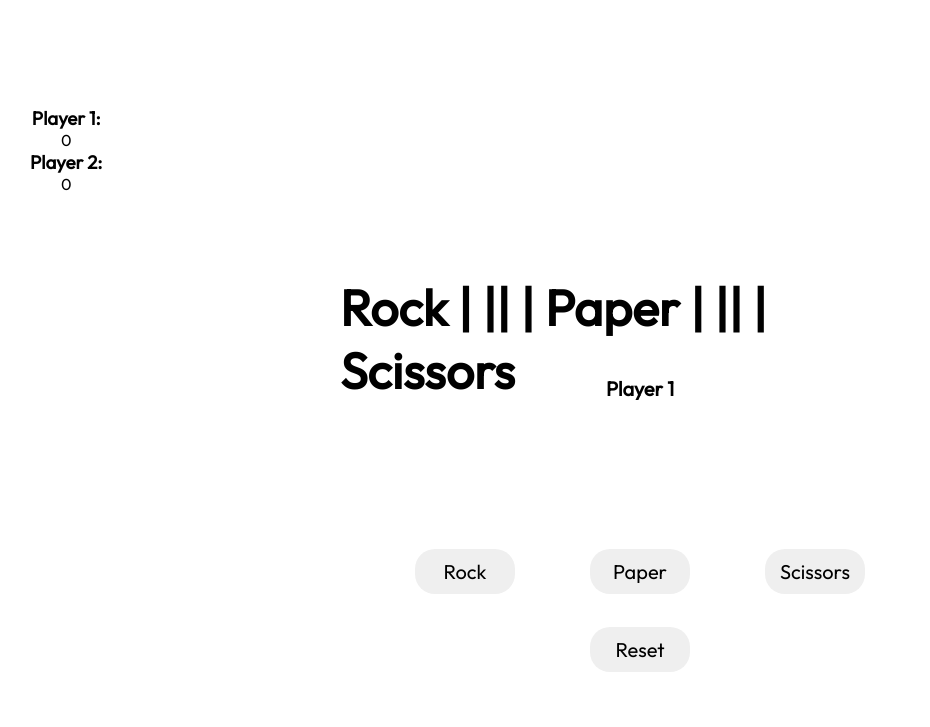
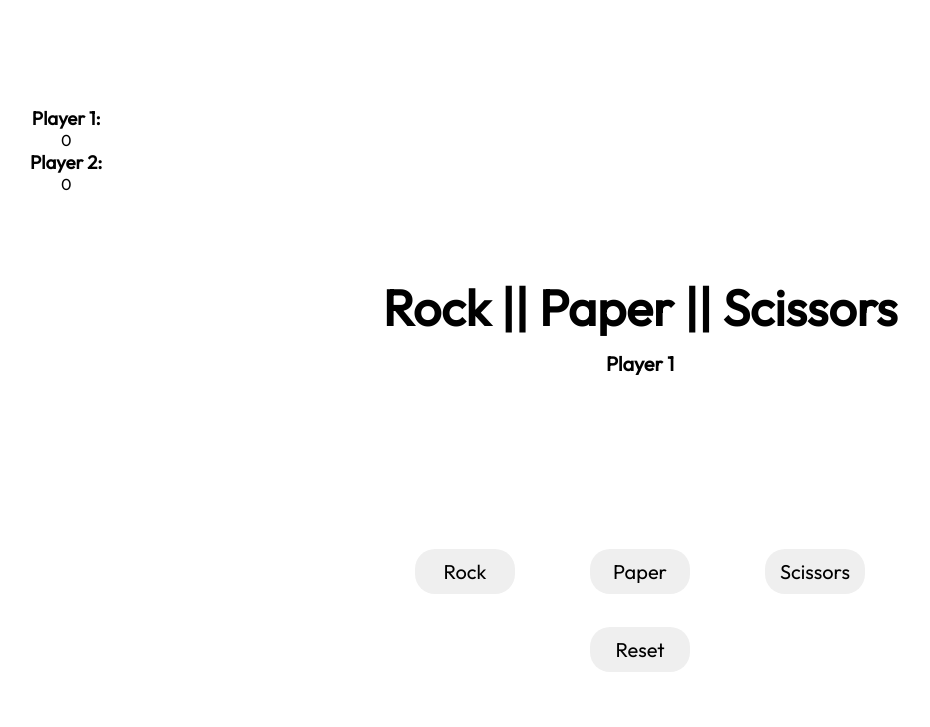
Before and after one commit to Kx-3/Rock-Paper-Scissors-Two-Player-Game, a plain HTML site: page index.html in a window 1280 px wide. Shown: the whole page, without its empty margins (0-930 px from the left). Drawn offline with Linux system fonts and the light colour scheme.

Commit message:
original styling

```diff
--- a/index.html
+++ b/index.html
@@ -15,7 +15,7 @@
     </div>
     <div class="parent">
         <div class="text">
-            <h1 class="text">Rock | || | Paper | || | Scissors</h1>
+            <h1 class="text">Rock || Paper || Scissors</h1>
             <h2 class="text" id="winner-text"></h2>
             <h3 id="player-text">Player 1</h3>
         </div>
```
